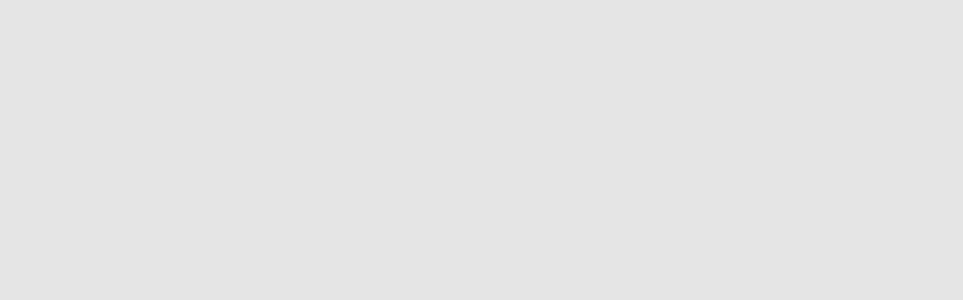
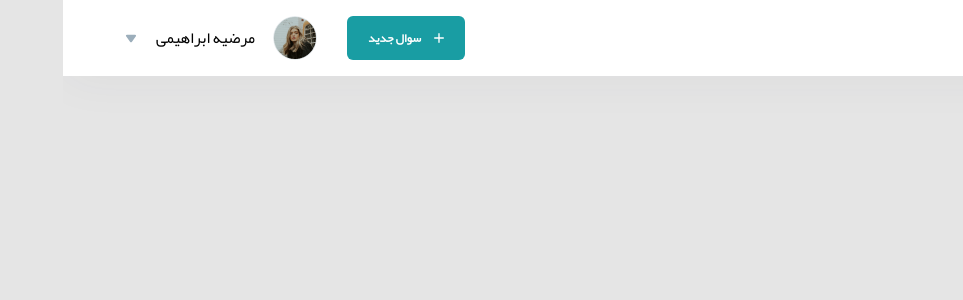
Before and after one commit to rezasohrabi/pickpoketue, a React (Create React App) app: page /1 in a window 1280 px wide. Before the commit this address had no page. Shown: the top 300 px of the page, without its empty margins (317-1280 px from the left). Built offline with nearby package versions, Linux system fonts and the light colour scheme.

Commit message:
fix: reexport indexes and fix some issues

```diff
--- a/src/App.tsx
+++ b/src/App.tsx
@@ -8,7 +8,7 @@ function App() {
     <Router basename={process.env.PUBLIC_URL}>
       <Routes>
         <Route path='/' element={<QuestionListPage />} />
-        <Route path='/question/:id' element={<QuestionDetailPage />} />
+        <Route path=':questionId' element={<QuestionDetailPage />} />
       </Routes>
     </Router>
   );
--- a/src/assets/icons/index.ts
+++ b/src/assets/icons/index.ts
@@ -1,3 +1,4 @@
 export { default as PlusIcon } from './plusIcon.svg';
 export { default as CaretDownIcon } from './caretDown.svg';
 export { default as AnswerIcon } from './answerIcon.svg';
+export { default as CloseIcon } from './closeIcon.svg';
--- /dev/null
+++ b/src/assets/index.ts
@@ -0,0 +1,2 @@
+export * from './images';
+export * from './icons';
--- /dev/null
+++ b/src/components/QuestionListPage/index.ts
@@ -0,0 +1,2 @@
+export { QuestionItem } from './QuestionItem';
+export { QuestionList } from './QuestionList';
--- a/src/components/common/Header/Header.tsx
+++ b/src/components/common/Header/Header.tsx
@@ -11,17 +11,23 @@ import {
   DropDownButton,
   StyledCaretIcon,
 } from './styles';
+import { useModal } from 'hooks';
+import { Modal } from '../Modal';
 
 interface HeaderProps {
   title: string;
 }
 
 export default function Header({ title }: HeaderProps): ReactElement {
+  const { isVisible, show, hide } = useModal();
   return (
     <StyledHeader>
       <StyledH1>{title}</StyledH1>
       <HeaderLeftSide>
-        <StyledButton>
+        <Modal isVisible={isVisible} hide={hide} title='ایجاد سوال جدید'>
+          this is modal
+        </Modal>
+        <StyledButton onClick={show}>
           <StyledPlusIcon src={PlusIcon} />
           سوال جدید
         </StyledButton>
--- /dev/null
+++ b/src/components/common/index.ts
@@ -0,0 +1,2 @@
+export { Header } from './Header';
+export { Modal } from './Modal';
--- /dev/null
+++ b/src/components/index.ts
@@ -0,0 +1,2 @@
+export * from './common';
+export * from './QuestionListPage';
--- a/src/pages/QuestionDetailPage/QuestionDetailPage.tsx
+++ b/src/pages/QuestionDetailPage/QuestionDetailPage.tsx
@@ -1,5 +1,10 @@
 import React, { ReactElement } from 'react';
+import { Header } from 'components';
 
 export default function QuestionDetailPage(): ReactElement {
-  return <></>;
+  return (
+    <>
+      <Header title='جزییات سوال' />
+    </>
+  );
 }
--- a/src/pages/QuestionListPage/QuestionListPage.tsx
+++ b/src/pages/QuestionListPage/QuestionListPage.tsx
@@ -1,10 +1,11 @@
 import React, { ReactElement } from 'react';
-import { Header } from 'components';
+import { QuestionList, Header } from 'components';
 
 export default function QuestionListPage(): ReactElement {
   return (
-    <div>
+    <>
       <Header title='لیست سوالات' />
-    </div>
+      <QuestionList />
+    </>
   );
 }
```
Also changed, not shown: src/assets/icons/closeIcon.svg (added).
